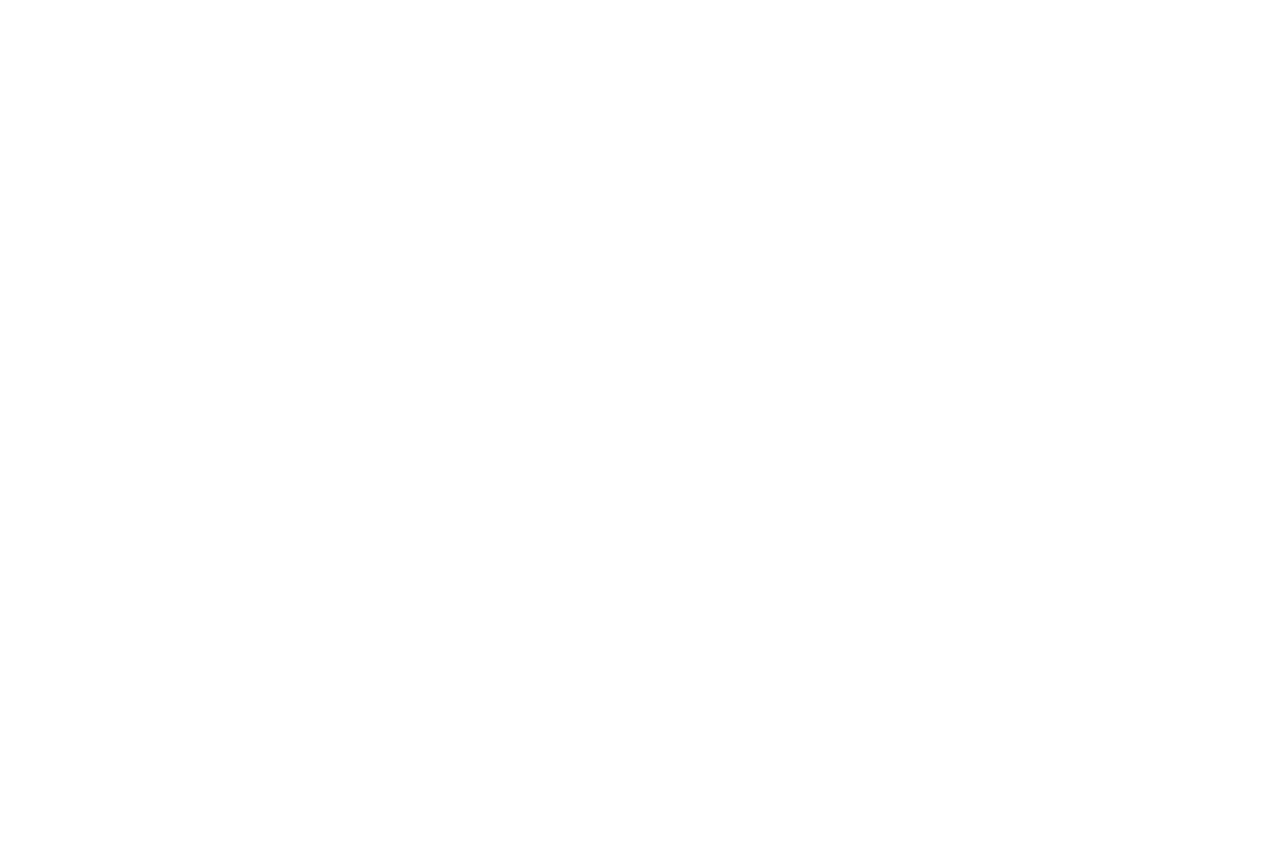
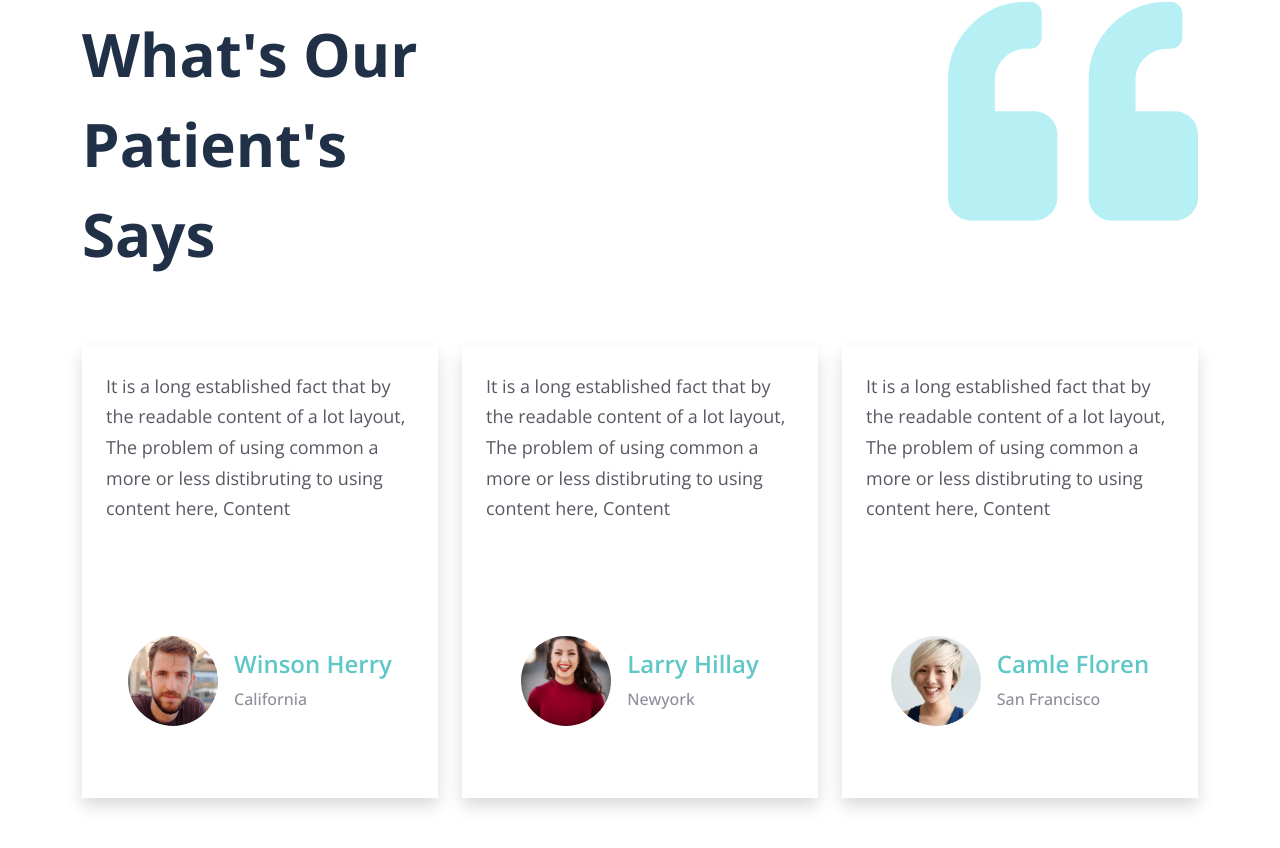
Before and after one commit to Mdselim1/Doctors-Full-Stack-Website, a React (Create React App) app: page / in a window 1280 px wide. Shown: the part 3447-4295 px from the top of the page. Before the commit the page ends 3371 px from the top, so only its background shows below. Built offline with nearby package versions, Linux system fonts and the light colour scheme.

Commit message:
add-testimonial

```diff
--- a/src/components/HomePage/Home/Home.js
+++ b/src/components/HomePage/Home/Home.js
@@ -3,6 +3,7 @@ import Header from '../../Shared/Header/Header';
 import Appointment from '../Appointment/Appointment';
 import Exceptional from '../Exceptional/Exceptional';
 import HomeServices from '../HomeServices/HomeServices';
+import Testimonial from '../Testimonial/Testimonial';
 
 const Home = () => {
     return (
@@ -10,7 +11,8 @@ const Home = () => {
             <Header />
             <HomeServices />
             <Exceptional />
-            <Appointment/>
+            <Appointment />
+            <Testimonial/>
         </div>
     );
 };
--- /dev/null
+++ b/src/components/HomePage/Testimonial/SingleTestimonial/SingleTestimonial.css
@@ -0,0 +1,16 @@
+.review-para{
+    font-size: 18px;
+    font-weight: 400;
+    line-height: 1.7;
+    color: #595762;
+}
+
+.testo-name{
+    color: #5FC7C7;
+    font-weight: 600;
+}
+
+.testo-address{
+    color: #8F8C9B;
+    font-weight: 500;
+}
--- /dev/null
+++ b/src/components/HomePage/Testimonial/SingleTestimonial/SingleTestimonial.js
@@ -0,0 +1,26 @@
+import React from 'react';
+import { Col } from 'react-bootstrap';
+import './SingleTestimonial.css';
+
+const SingleTestimonial = ({ testimonial }) => {
+
+    const { name , description,address , img} = testimonial;
+    return (
+        <Col lg={4} sm={12}>
+            <div className="p-4 shadow">
+                <p className="pb-3 review-para">{description}</p>
+                <div className="d-flex align-items-center justify-content-center mt-5 py-5">
+                    <div className="me-3">
+                        <img src={img} alt="" />
+                    </div>
+                    <div>
+                        <h4 className="testo-name">{name}</h4>
+                        <span className="testo-address">{address}</span>
+                    </div>
+                </div>
+            </div>
+        </Col>
+    );
+};
+
+export default SingleTestimonial;
--- /dev/null
+++ b/src/components/HomePage/Testimonial/Testimonial.css
@@ -0,0 +1,5 @@
+.right-quote{
+    font-size: 250px;
+    color: #11D0DD;
+    opacity: 0.3;
+}
--- /dev/null
+++ b/src/components/HomePage/Testimonial/Testimonial.js
@@ -0,0 +1,58 @@
+import React from 'react';
+import { Col, Container, Row } from 'react-bootstrap';
+import './Testimonial.css';
+import WinsonHarry from '../../images/people-1.png';
+import LarryHillay from '../../images/people-2.png';
+import CamleFloren from '../../images/people-3.png';
+import SingleTestimonial from './SingleTestimonial/SingleTestimonial';
+
+const Testimonial = () => {
+
+    const testimonial_data = [
+        {
+            description: 'It is a long established fact that by the readable content of a lot layout, The problem of using common a more or less distibruting to using content here, Content ',
+            name: 'Winson Herry',
+            img: WinsonHarry,
+            address:'California'
+        },
+        {
+            description: 'It is a long established fact that by the readable content of a lot layout, The problem of using common a more or less distibruting to using content here, Content ',
+            name: 'Larry Hillay',
+            img: LarryHillay,
+            address:'Newyork'
+        },
+        {
+            description: 'It is a long established fact that by the readable content of a lot layout, The problem of using common a more or less distibruting to using content here, Content ',
+            name: 'Camle Floren',
+            img: CamleFloren,
+            address:'San Francisco'
+        },
+    ]
+
+    return (
+        <div className="pb-5">
+            <Container>
+                <Row className="align-items-center">
+                    <Col lg={6} sm={12}>
+                    <h4 className="py-4 text-uppercase main-title">Testimonial</h4>
+                <h1 className="banner-text-title">What's Our Patient's <br/> Says</h1>
+                </Col>
+                    <Col lg={6} sm={12}>
+                        <div className="text-end">
+                        <i className="fas fa-quote-left right-quote"></i>
+                    </div>
+                </Col>
+                </Row>
+                <div className="testimonial-review py-5">
+                    <Row>
+                        {
+                            testimonial_data.map(testimonial=> <SingleTestimonial testimonial={testimonial} key={testimonial.name}></SingleTestimonial>)
+                        }
+                    </Row>
+                </div>
+            </Container>
+        </div>
+    );
+};
+
+export default Testimonial;
```
